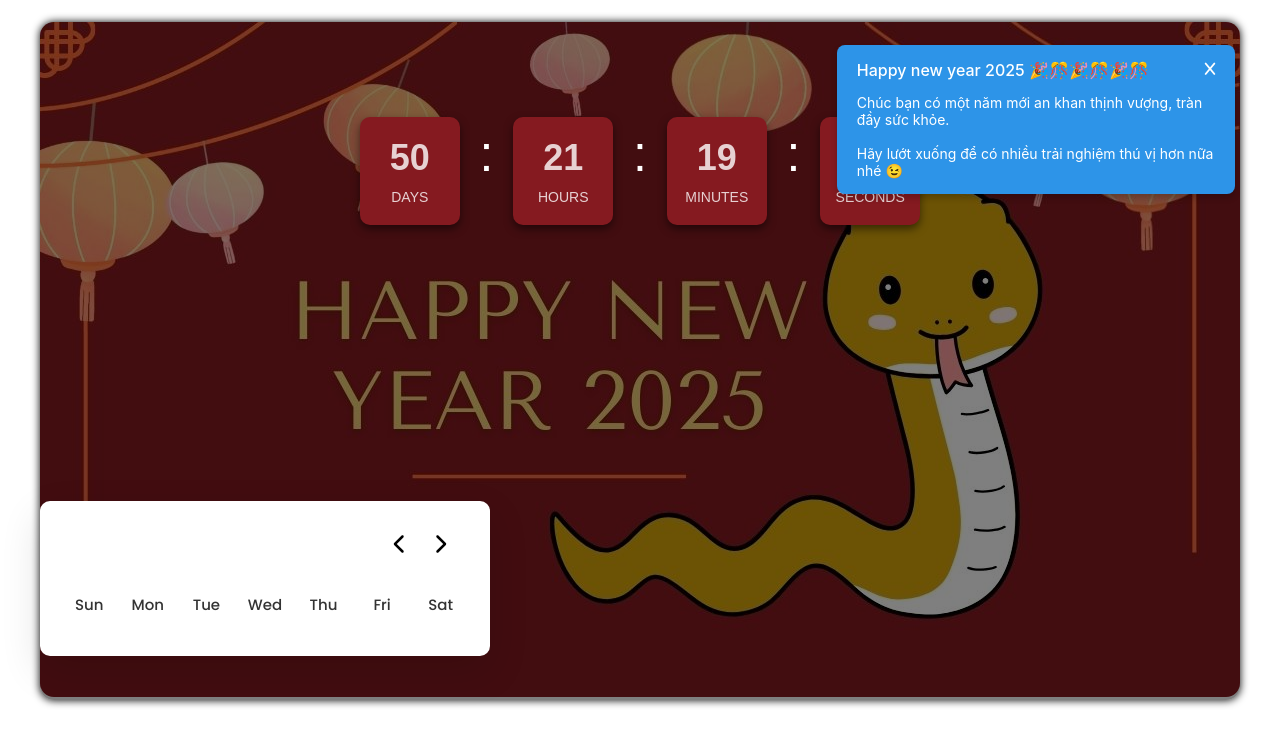
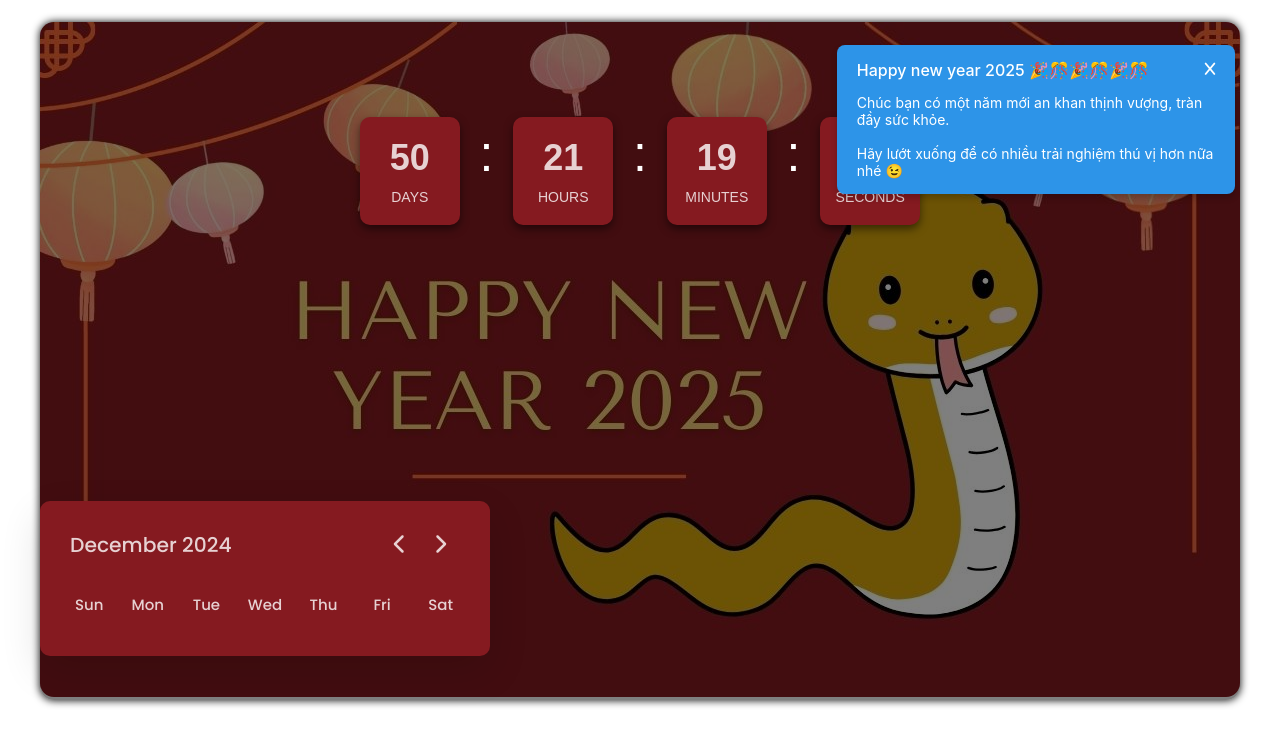
Before and after one commit to DuyPhuonggg/Langding-page, an Angular app: page / in a window 1280 px wide. Shown: the top 746 px of the page. Built offline with nearby package versions, Linux system fonts and the light colour scheme.

Commit message:
5th commit

```diff
--- a/src/app/app.component.html
+++ b/src/app/app.component.html
@@ -16,7 +16,7 @@
 
     <div id="player" class="hidden">
       <audio #audioPlayer autoplay>
-        <source src="./assets/mp3/track-1.mp3" type="audio/mp3" />
+        <source src="./assets/mp3/track-2.mp3" type="audio/mp3" />
       </audio>
     </div>
   </div>
--- a/src/app/shared/component/calender/calender.component.css
+++ b/src/app/shared/component/calender/calender.component.css
@@ -6,30 +6,27 @@
   box-sizing: border-box;
   font-family: 'Poppins', sans-serif;
 }
-body{
-  display: flex;
-  align-items: center;
-  padding: 0 10px;
-  justify-content: center;
-  min-height: 100vh;
-  background: #9B59B6;
-}
-.wrapper{
+.calender-wrapper {
   width: 450px;
-  background: #fff;
+  background: #851a20;
   border-radius: 10px;
   box-shadow: 0 15px 40px rgba(0,0,0,0.12);
+  color: rgba(255, 255, 255, 0.8);
 }
-.wrapper header{
+.calender-wrapper header{
   display: flex;
   align-items: center;
   padding: 25px 30px 10px;
   justify-content: space-between;
 }
-header .icons{
+
+.calender-wrapper header .icons {
   display: flex;
 }
-header .icons span{
+
+
+
+.calender-wrapper header .icons span {
   height: 38px;
   width: 38px;
   margin: 0 1px;
@@ -41,11 +38,18 @@ header .icons span{
   user-select: none;
   border-radius: 50%;
 }
+
+#prevCalender svg,
+#nextCalender svg {
+  fill: rgba(255, 255, 255, 0.8);
+}
+
+
 .icons span:last-child{
   margin-right: -10px;
 }
 header .icons span:hover{
-  background: #f2f2f2;
+  background: black;
 }
 header .current-date{
   font-size: 1.45rem;
@@ -64,7 +68,7 @@ header .current-date{
   margin-bottom: 20px;
 }
 .calendar li{
-  color: #333;
+  color: rgba(255, 255, 255, 0.8);
   width: calc(100% / 7);
   font-size: 1.07rem;
 }
--- a/src/app/shared/component/calender/calender.component.html
+++ b/src/app/shared/component/calender/calender.component.html
@@ -1,16 +1,16 @@
-<div class="wrapper">
+<div class="calender-wrapper">
   <header>
-    <p class="current-date"></p>
+    <p class="current-date">{{months[currentMonth]}} {{currentYear}}</p>
     <div class="icons">
-      <span id="prev" class="material-symbols-rounded" #prevNextIcon>
-        <svg xmlns="http://www.w3.org/2000/svg" viewBox="0 0 320 512" width="20" height="20"><path d="M9.4 233.4c-12.5 12.5-12.5 32.8 0 45.3l192 192c12.5 12.5 32.8 12.5 45.3 0s12.5-32.8 0-45.3L77.3 256 246.6 86.6c12.5-12.5 12.5-32.8 0-45.3s-32.8-12.5-45.3 0l-192 192z"/></svg>
-      </span>
-      <i class="fa-chevron-left"></i>
-      <span id="next" class="material-symbols-rounded" >
-     <svg xmlns="http://www.w3.org/2000/svg" viewBox="0 0 320 512" width="20" height="20"><path d="M310.6 233.4c12.5 12.5 12.5 32.8 0 45.3l-192 192c-12.5 12.5-32.8 12.5-45.3 0s-12.5-32.8 0-45.3L242.7 256 73.4 86.6c-12.5-12.5-12.5-32.8 0-45.3s32.8-12.5 45.3 0l192 192z"/></svg>
-
+      <span #prevNextIcon class="material-symbols-rounded" id="prevCalender" (click)="handleChangeMonth('previous', currentMonth)">
+          <svg height="20" viewBox="0 0 320 512" width="20" xmlns="http://www.w3.org/2000/svg"><path
+            d="M9.4 233.4c-12.5 12.5-12.5 32.8 0 45.3l192 192c12.5 12.5 32.8 12.5 45.3 0s12.5-32.8 0-45.3L77.3 256 246.6 86.6c12.5-12.5 12.5-32.8 0-45.3s-32.8-12.5-45.3 0l-192 192z" /></svg>
       </span>
 
+      <span class="material-symbols-rounded" id="nextCalender" (click)="handleChangeMonth('next', currentMonth)">
+         <svg height="20" viewBox="0 0 320 512" width="20" xmlns="http://www.w3.org/2000/svg"><path
+          d="M310.6 233.4c12.5 12.5 12.5 32.8 0 45.3l-192 192c-12.5 12.5-32.8 12.5-45.3 0s-12.5-32.8 0-45.3L242.7 256 73.4 86.6c-12.5-12.5-12.5-32.8 0-45.3s32.8-12.5 45.3 0l192 192z" /></svg>
+      </span>
     </div>
   </header>
   <div class="calendar">
@@ -23,6 +23,6 @@
       <li>Fri</li>
       <li>Sat</li>
     </ul>
-    <ul class="days" #daysTag></ul>
+    <ul #daysTag class="days"></ul>
   </div>
 </div>
--- a/src/app/shared/component/calender/calender.component.ts
+++ b/src/app/shared/component/calender/calender.component.ts
@@ -3,66 +3,141 @@ import { Component, ElementRef, ViewChild } from '@angular/core';
 @Component({
   selector: 'app-calender',
   templateUrl: './calender.component.html',
-  styleUrls: ['./calender.component.css']
+  styleUrls: ['./calender.component.css'],
 })
 export class CalenderComponent {
   @ViewChild('daysTag') daysTagRef: ElementRef | any;
   @ViewChild('currentDate') currentDateRef: ElementRef | any;
   @ViewChild('prevNextIcon') prevNextIconRef: ElementRef | any;
 
-  date : Date;
-  currYear : Date | number | string;
-  currMonth : Date | number | string;
-  months : Array<string> = ["January", "February", "March", "April", "May", "June", "July",
-    "August", "September", "October", "November", "December"];
+  currentDate: Date;
+  date: Date;
+  currentYear: number;
+  currentMonth: number;
+  days: Array<number>;
+
+  months: Array<string> = ['January', 'February', 'March', 'April', 'May', 'June', 'July',
+    'August', 'September', 'October', 'November', 'December'];
 
   constructor() {
-      this.date = new Date();
-      this.currYear = this.date.getFullYear();
-      this.currMonth = this.date.getMonth();
+    this.currentDate = new Date();
+    this.date = new Date();
+    this.currentYear = this.currentDate.getFullYear();
+    this.currentMonth = this.currentDate.getMonth();
+    this.days = [];
+    this.renderCalendar();
   }
 
-//    renderCalendar() {
-//     let firstDayofMonth = new Date(currYear, currMonth, 1).getDay(),
-//       lastDateofMonth = new Date(currYear, currMonth + 1, 0).getDate(),
-//       lastDayofMonth = new Date(currYear, currMonth, lastDateofMonth).getDay(),
-//       lastDateofLastMonth = new Date(currYear, currMonth, 0).getDate();
-//     let liTag = "";
-//
-//     for (let i = firstDayofMonth; i > 0; i--) { // creating li of previous month last days
-//       liTag += `<li class="inactive">${lastDateofLastMonth - i + 1}</li>`;
-//     }
-//
-//     for (let i = 1; i <= lastDateofMonth; i++) { // creating li of all days of current month
-//       // adding active class to li if the current day, month, and year matched
-//       let isToday = i === date.getDate() && currMonth === new Date().getMonth()
-//       && currYear === new Date().getFullYear() ? "active" : "";
-//       liTag += `<li class="${isToday}">${i}</li>`;
-//     }
-//
-//     for (let i = lastDayofMonth; i < 6; i++) { // creating li of next month first days
-//       liTag += `<li class="inactive">${i - lastDayofMonth + 1}</li>`
-//     }
-//     currentDate.innerText = `${months[currMonth]} ${currYear}`; // passing current mon and yr as currentDate text
-//     daysTag.innerHTML = liTag;
-//   }
-//
-//   renderCalendar();
-//
-//   prevNextIcon.forEach(icon => { // getting prev and next icons
-//   icon.addEventListener("click", () => { // adding click event on both icons
-//   // if clicked icon is previous icon then decrement current month by 1 else increment it by 1
-//   currMonth = icon.id === "prev" ? currMonth - 1 : currMonth + 1;
-//
-//   if(currMonth < 0 || currMonth > 11) { // if current month is less than 0 or greater than 11
-//   // creating a new date of current year & month and pass it as date value
-//   date = new Date(currYear, currMonth, new Date().getDate());
-//   currYear = date.getFullYear(); // updating current year with new date year
-//   currMonth = date.getMonth(); // updating current month with new date month
-// } else {
-//   date = new Date(); // pass the current date as date value
-// }
-// renderCalendar(); // calling renderCalendar function
-// });
-// });
+  renderCalendar() {
+    this.days = [];
+
+    const firstDayOfCurrentMonth = new Date(this.currentYear, this.currentMonth, 1).getDay();
+    const lastDayOfCurrentMonth = new Date(this.currentYear, this.currentMonth + 1, 0).getDate();
+
+    const firstDayOfNextMonth = new Date(this.currentYear, this.currentMonth + 1, 1);
+    const lastDateOfPreviousMonth = new Date(this.currentYear, this.currentMonth, 0).getDate();
+
+    // fill first week
+    for (let i = 0; i < 7; i ++) {
+        if (firstDayOfCurrentMonth === i)  {
+           for (let j = i; j > 0; j--) {
+             this.days.push(lastDateOfPreviousMonth - j + 1)
+           }
+
+           const lengthFirstRow = this.days.length;
+           for (let k = 0; k < ( 7 - lengthFirstRow); k++) {
+             this.days.push(1 + k)
+           }
+           console.log(this.days);
+        }
+    }
+
+    // fill 3 times full week
+    const firstDayOfSecondWeek = this.days[this.days.length - 1] + 1;
+    for (let i = 0 ; i < 21; i++) {
+      this.days.push(i + firstDayOfSecondWeek)
+    }
+
+    // fill 5th week
+    let remainDays = lastDayOfCurrentMonth - this.days[this.days.length - 1];
+    const firstDayOfFifthWeek = this.days[this.days.length - 1] + 1
+    if (remainDays > 7) {
+      for (let i = 0 ; i < 7; i++) {
+        this.days.push(i + firstDayOfFifthWeek)
+      }
+
+      remainDays = remainDays - 7;
+    } else {
+
+      for (let i = 0; i < remainDays; i ++) {
+        this.days.push(i + firstDayOfFifthWeek);
+      }
+
+      for (let i = 0 ; i < (7 -remainDays); i ++) {
+        this.days.push(i + 1);
+      }
+
+      remainDays = 0;
+    }
+
+    // fill 6th week
+    const firstDayOfSixthWeek = this.days[this.days.length - 1] + 1;
+    if (remainDays > 0) {
+
+       for ( let i=0; i<remainDays; i ++) {
+          this.days.push(i + firstDayOfSixthWeek);
+       }
+    }
+
+    if (remainDays === 0) {
+      for (let i = 0 ; i < 7 ; i ++) {
+        this.days.push(i + firstDayOfSixthWeek);
+      }
+    }
+
+
+    console.log(this.days)
+    console.log({
+      firstDayOfCurrentMonth,
+      lastDayOfCurrentMonth,
+      firstDayOfNextMonth,
+      lastDateOfPreviousMonth,
+    })
+  }
+
+  // renderCalendar(); // calling renderCalendar function
+  // });
+  // });
+
+  renderRows() {
+
+  }
+
+  handleChangeMonth(mode: string, currentMonth: number) {
+      if (mode === 'previous') {
+          this.currentMonth = currentMonth - 1;
+
+
+          // previous year
+          if (this.currentMonth === -1) {
+            this.currentYear = this.currentYear - 1;
+            this.currentMonth = 11;
+          }
+
+          this.renderCalendar();
+      }
+
+      if (mode === 'next') {
+        this.currentMonth = currentMonth + 1;
+
+
+        // next year
+        if (this.currentMonth > 11) {
+          this.currentYear = this.currentYear + 1;
+          this.currentMonth = 0;
+        }
+
+        this.renderCalendar();
+      }
+  }
 }
```
